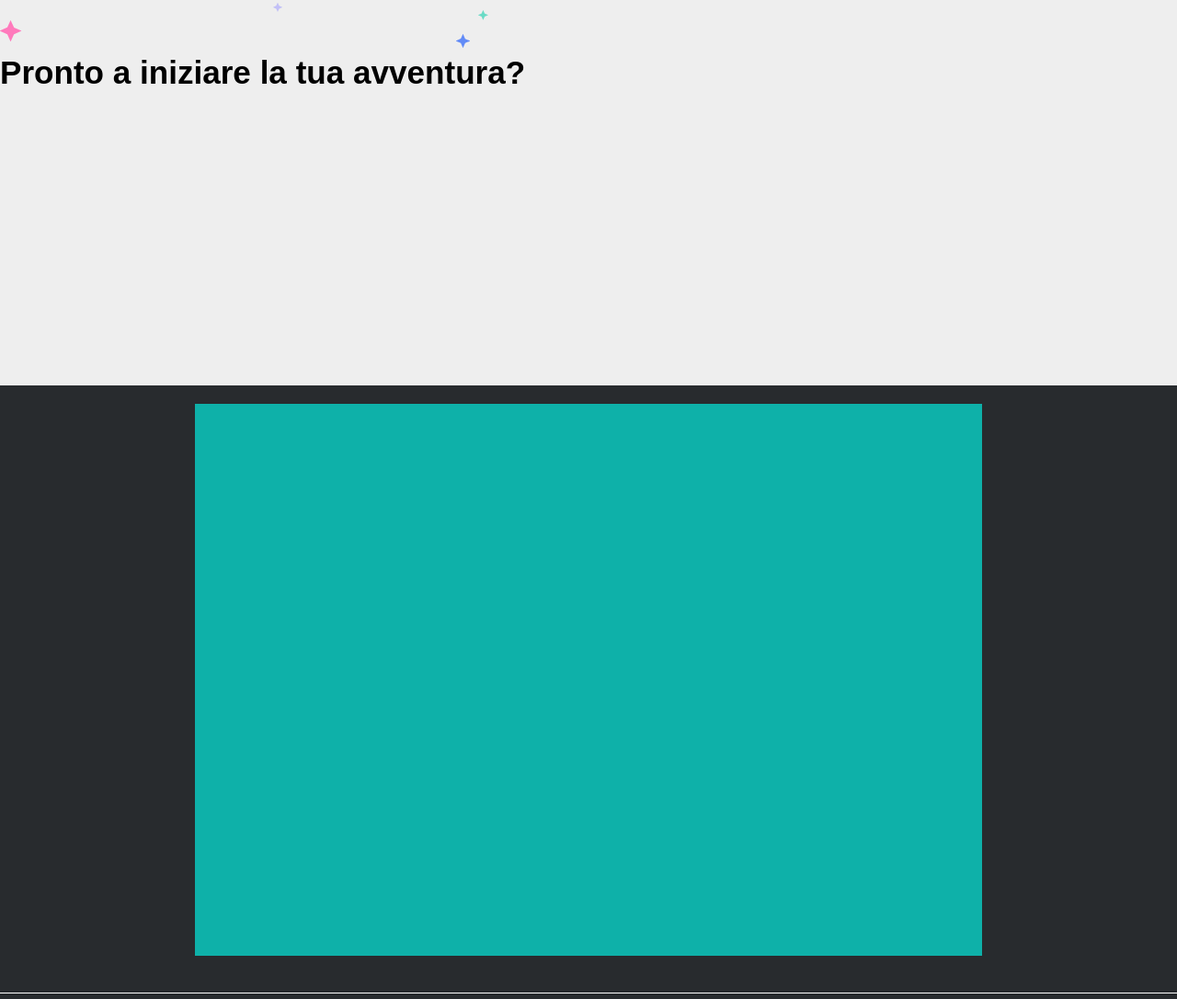
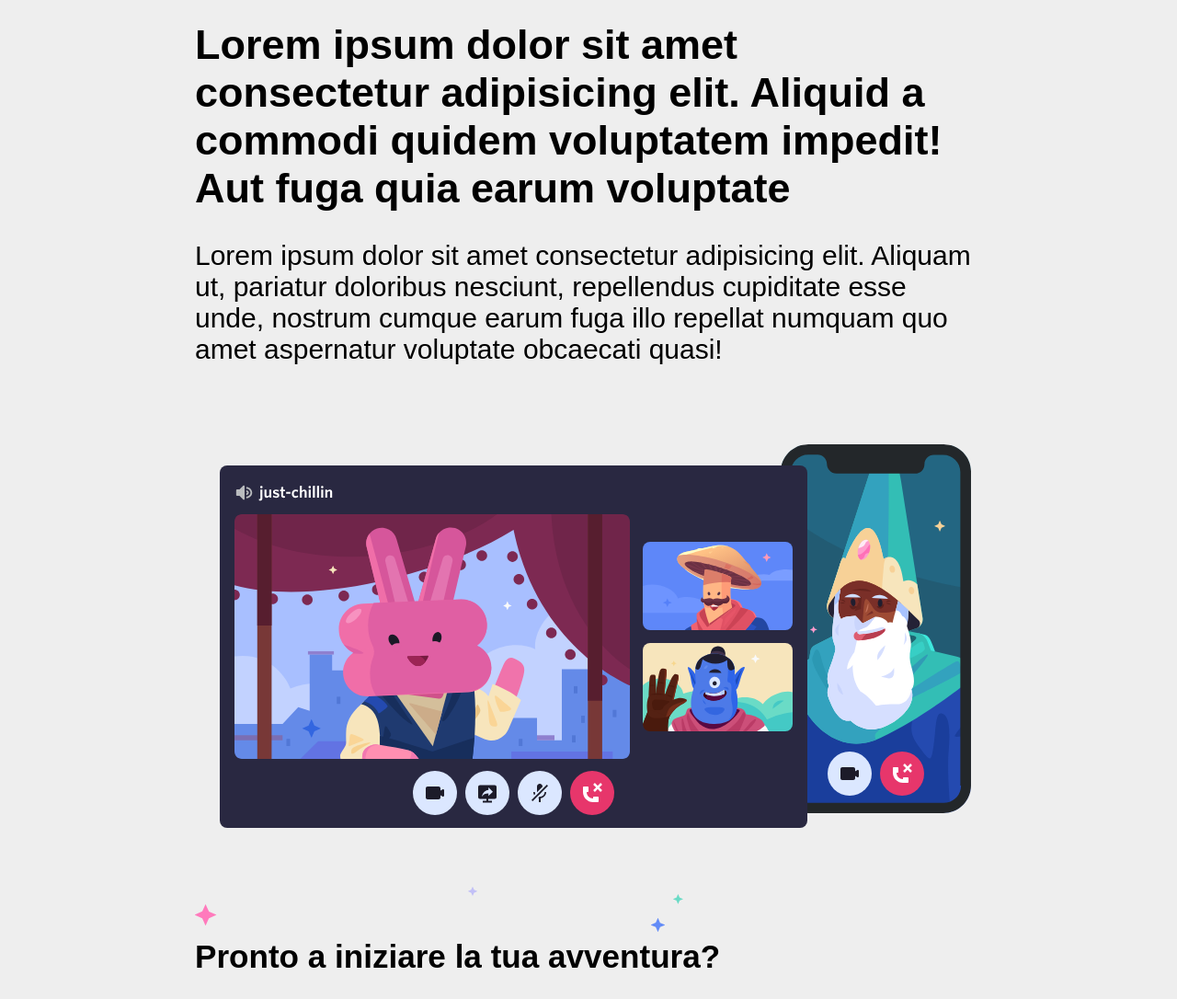
Before and after one commit to GianniMarkQuagliani/htmlcss-discord, a plain HTML site: page index.html in a window 1280 px wide. Shown: the part 5746-6832 px from the top of the page at 92% size. Drawn offline with Linux system fonts and the light colour scheme; a web font is replaced by a local one.

Commit message:
update pre-footer

```diff
--- a/index.html
+++ b/index.html
@@ -89,10 +89,16 @@
 
     <!-- section grey 2 -->
     <section class="section-f">
-      <div class="container2">
-        <div class="contenuto"></div>
-        <img class="star" src="assets/img/stars.svg" alt="stelline">
-        <h3> Pronto a iniziare la tua avventura?</h3>
+      <div class="container2 clearfix container">
+        <div class="contenuto">
+          <h1>Lorem ipsum dolor sit amet consectetur adipisicing elit. Aliquid a commodi quidem voluptatem impedit! Aut fuga quia earum voluptate</h1>
+          <p>Lorem ipsum dolor sit amet consectetur adipisicing elit. Aliquam ut, pariatur doloribus nesciunt, repellendus cupiditate esse unde, nostrum cumque earum fuga illo repellat numquam quo amet aspernatur voluptate obcaecati quasi!</p>
+          <img src="assets/img/item4-big.svg" alt="">
+        </div>
+        <div class="contenuto">
+          <img class="star" src="assets/img/stars.svg" alt="stelline">
+          <h3> Pronto a iniziare la tua avventura?</h3>
+        </div>
       </div>
     </section>
 
```
